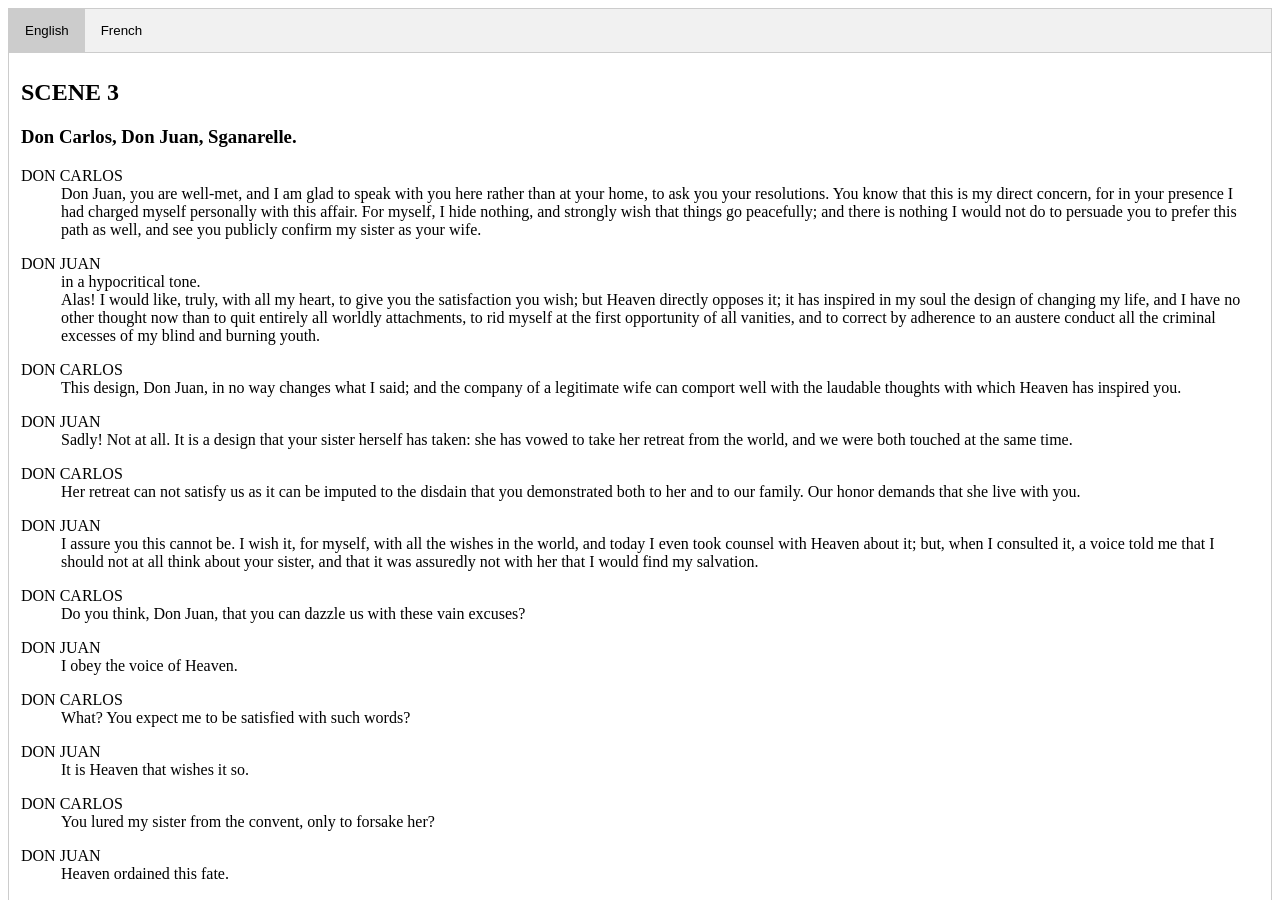
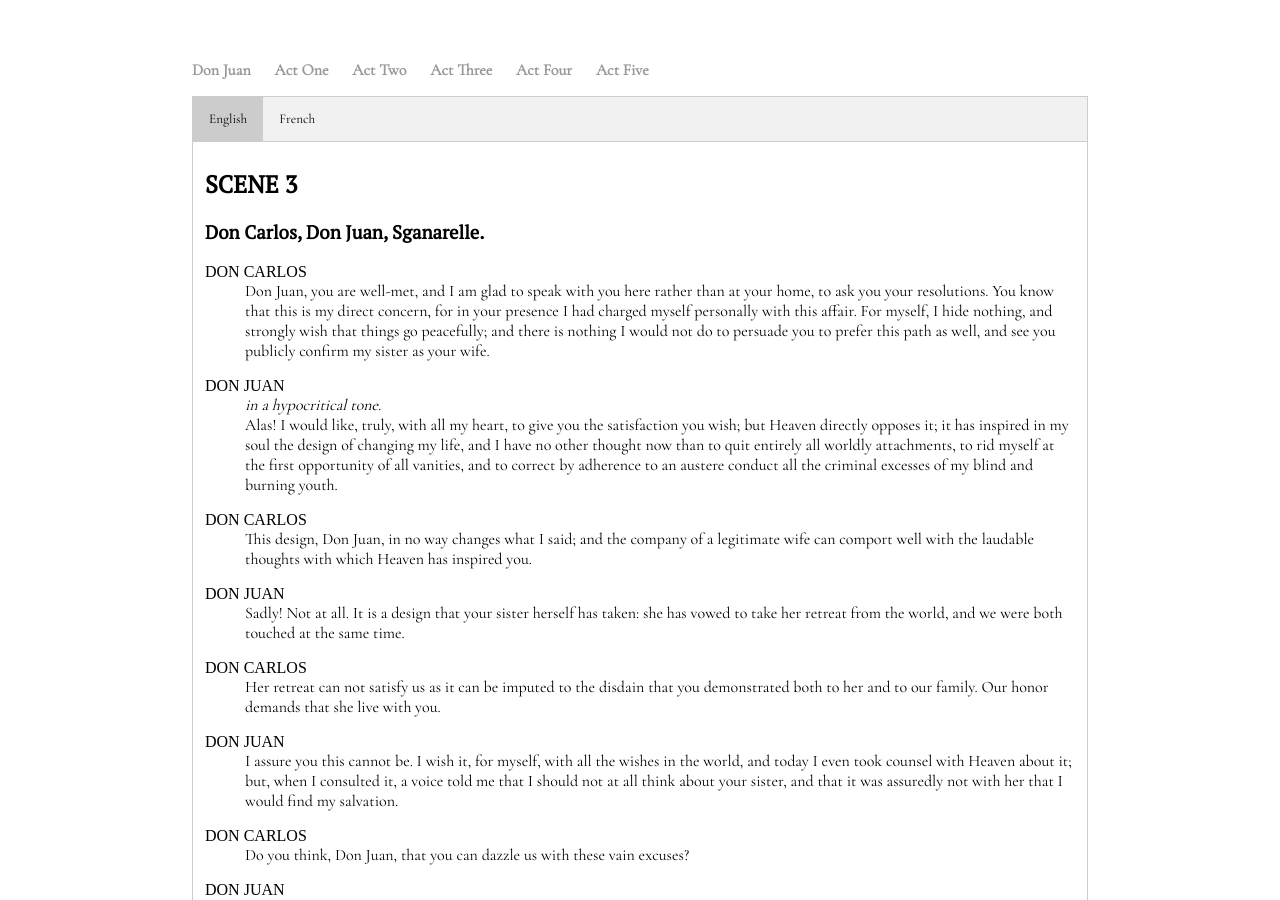
Before and after one commit to chloedufour/cdufour.github.io, a Jekyll site: the page built from final/DonJuan/Act5/enscene3.html, in a window 1280 px wide and 900 px high. Built offline with Jekyll 4.4.1, drawn with Linux system fonts in a browser that asks for light colours; some of the changed text lies outside the part shown.

Commit message:
Update enscene3.html

```diff
--- a/final/DonJuan/Act5/enscene3.html
+++ b/final/DonJuan/Act5/enscene3.html
@@ -1,3 +1,7 @@
+---
+layout: donjuan
+title: "Act Five, Scene Three"
+---
 <html>
    <head>
       <meta http-equiv="Content-Type" content="text/html; charset=UTF-8">
```
